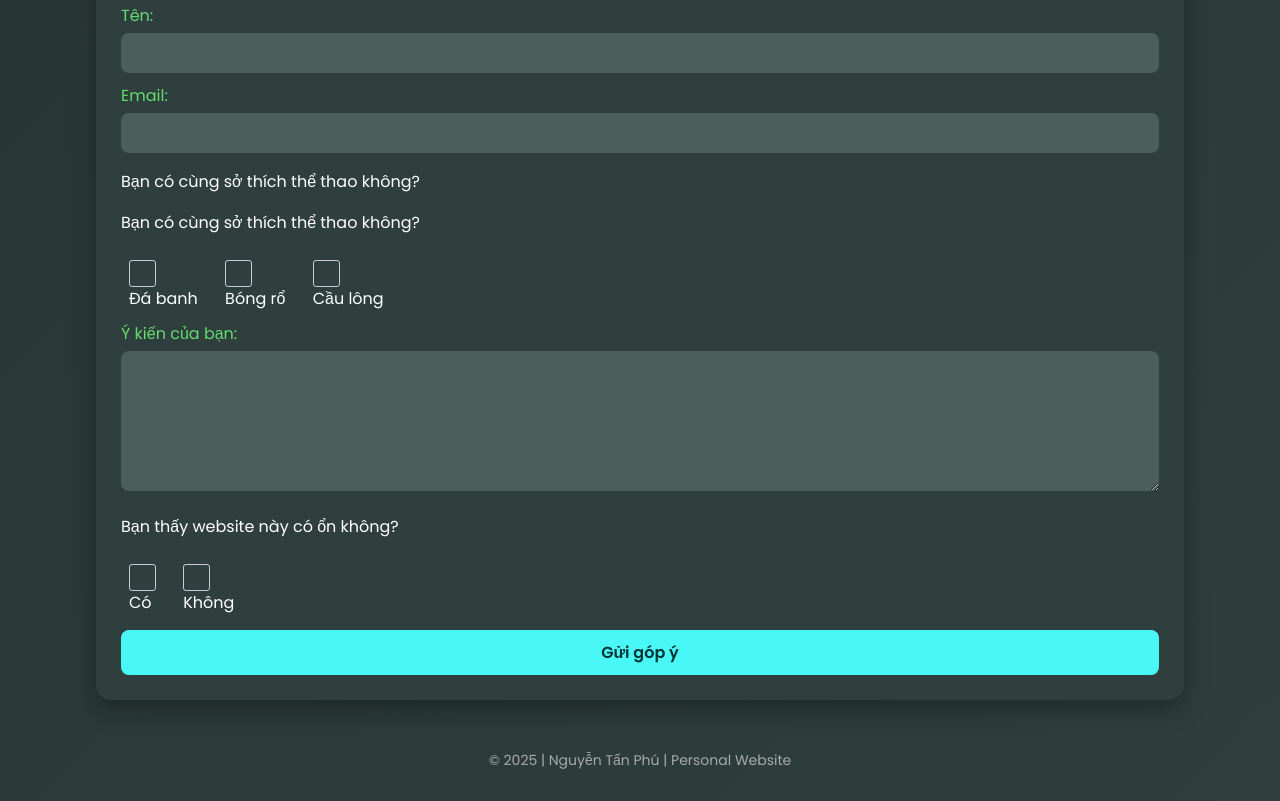
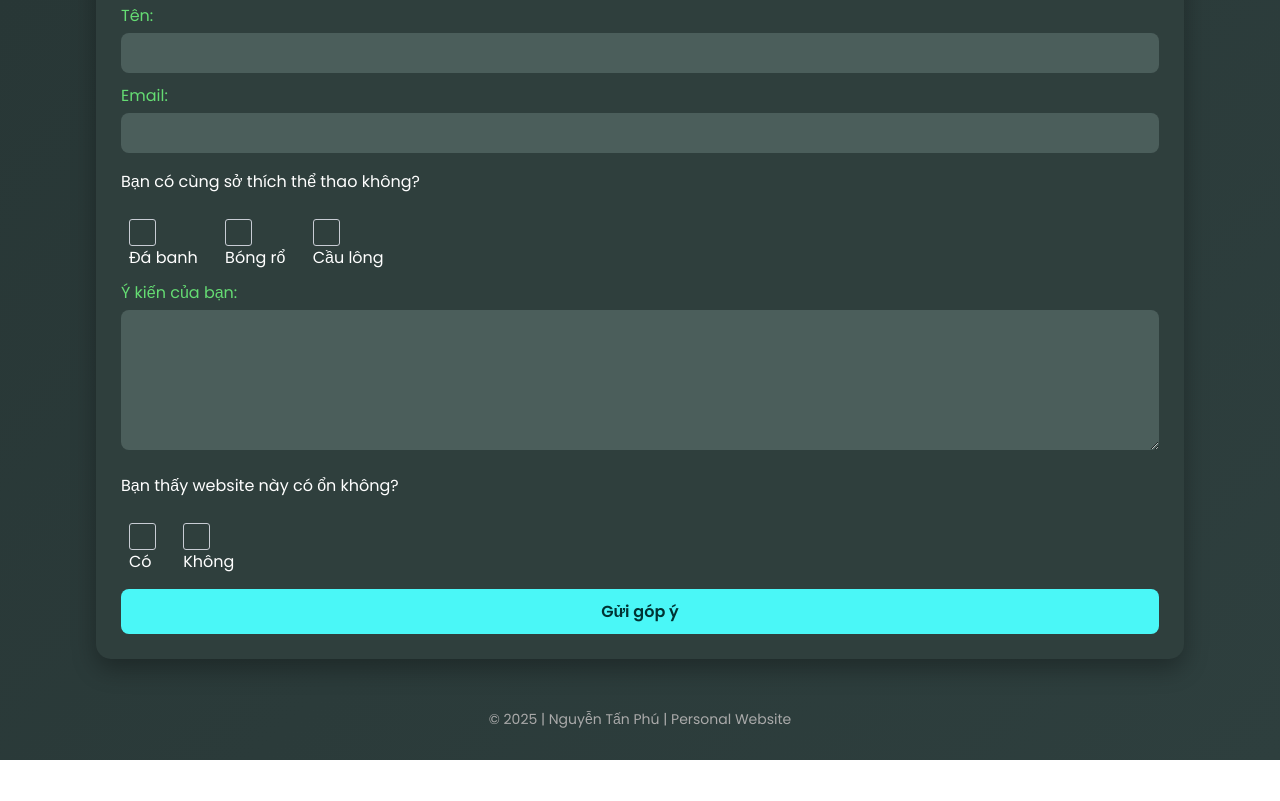
Before and after one commit to phu759042-source/Trang-web-ca-nhan-cua-Phu, a plain HTML site: page trang_web_ca_nhan_cua_phu.html in a window 1280 px wide. Shown: the part 3082-3883 px from the top of the page. After the commit the page ends 3842 px from the top, so only its background shows below. Drawn offline with Linux system fonts and the light colour scheme.

Commit message:
Update trang_web_ca_nhan_cua_phu.html

```diff
--- a/trang_web_ca_nhan_cua_phu.html
+++ b/trang_web_ca_nhan_cua_phu.html
@@ -335,7 +335,6 @@
 				</label>
 
 				<p>Bạn có cùng sở thích thể thao không?</p>
-				<p>Bạn có cùng sở thích thể thao không?</p>
 
 				<div class="checkbox-group">
 					<label class="option">
```
